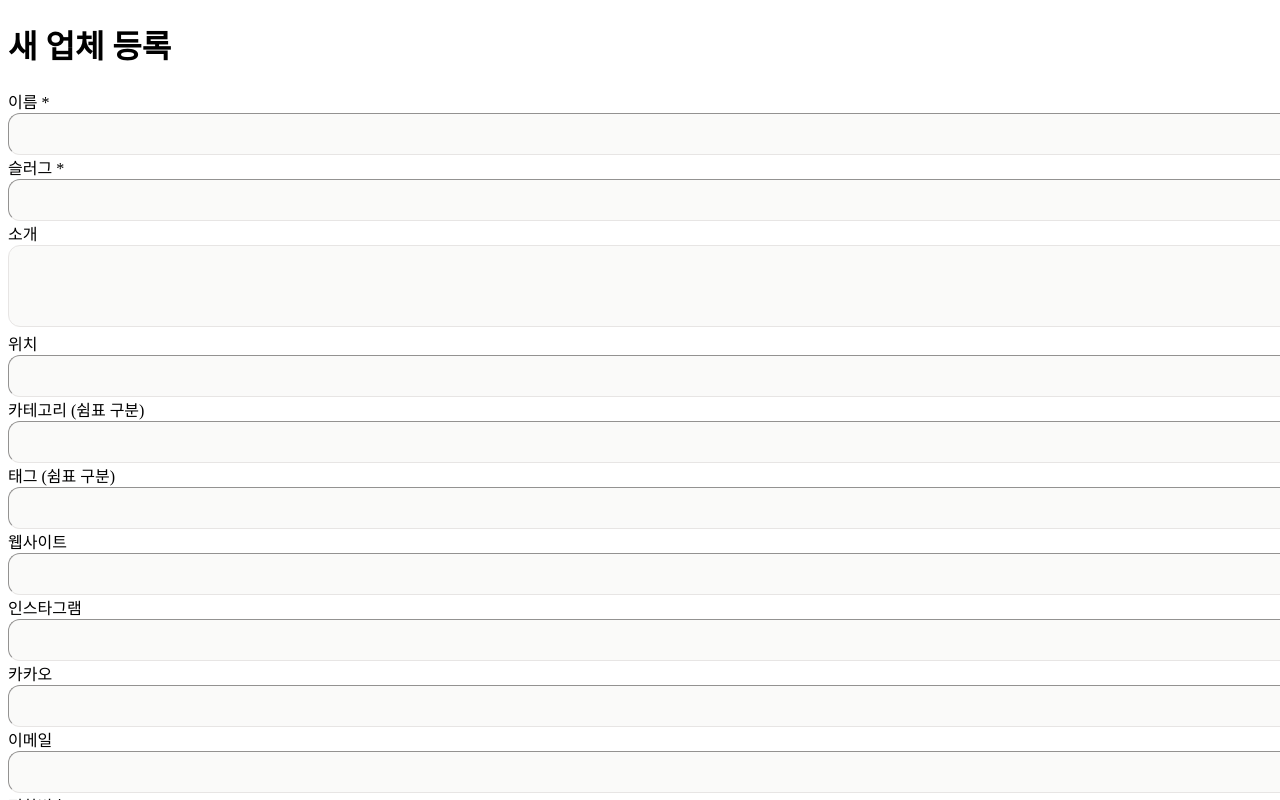
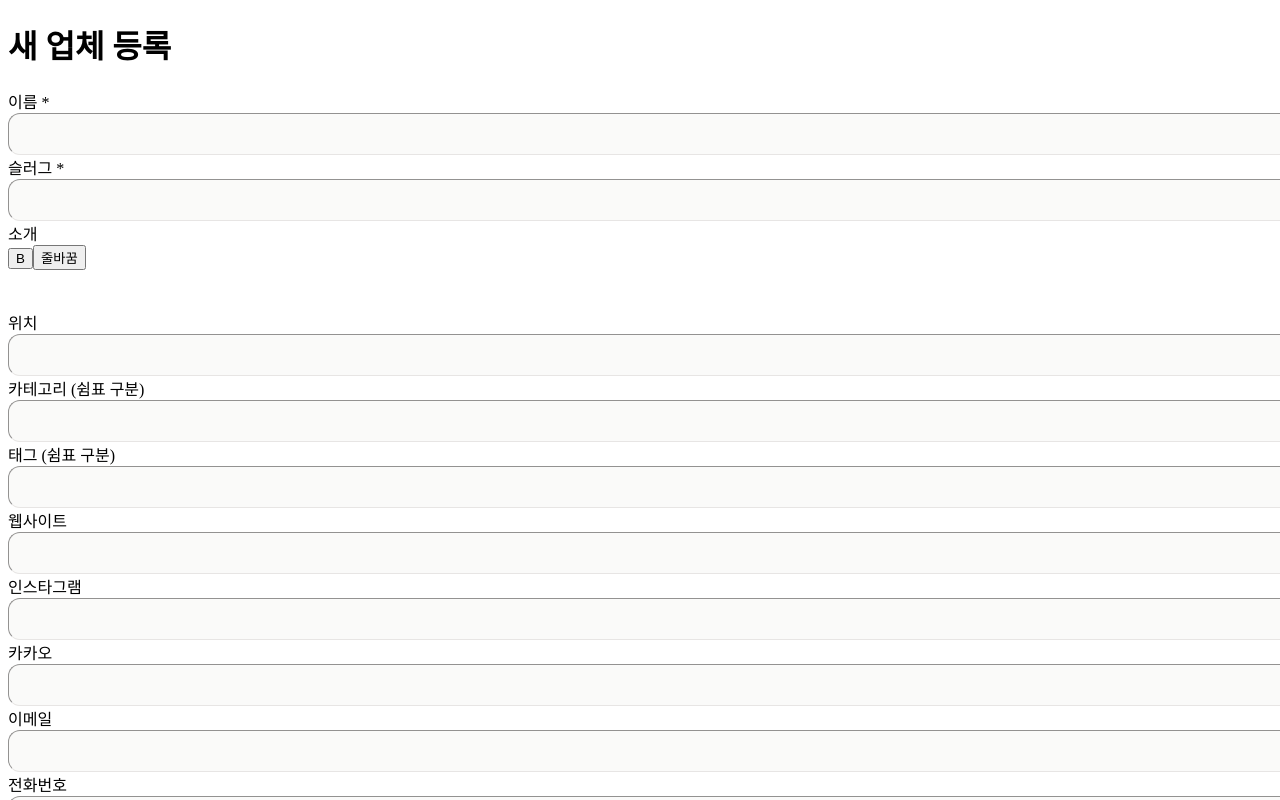
Before and after one commit to pluus/my_little_vendors, a Nuxt app: page /admin/businesses/new in a window 1280 px wide. Shown: the top 800 px of the page. Built offline with nearby package versions, Linux system fonts and the light colour scheme; no server answers.

Commit message:
rich text editor

```diff
--- a/app/components/admin/BusinessForm.vue
+++ b/app/components/admin/BusinessForm.vue
@@ -13,7 +13,7 @@
 
     <label class="block">
       <span class="block text-xs font-semibold text-stone-500 mb-1">소개</span>
-      <textarea v-model="local.description" rows="3" class="field" />
+      <AdminRichTextEditor v-model="local.description" />
     </label>
 
     <div class="grid grid-cols-1 sm:grid-cols-2 gap-4">
@@ -91,7 +91,7 @@
 
     <label class="block">
       <span class="block text-xs font-semibold text-stone-500 mb-1">Fun Fact</span>
-      <textarea v-model="local.fun_fact" rows="3" class="field" />
+      <AdminRichTextEditor v-model="local.fun_fact" />
     </label>
 
     <div class="grid grid-cols-1 sm:grid-cols-2 gap-4 border-t border-stone-200 pt-4">
@@ -108,7 +108,7 @@
       </label>
       <label class="block sm:col-span-2">
         <span class="block text-xs font-semibold text-stone-500 mb-1">스토리</span>
-        <textarea v-model="local.vendor_story" rows="3" class="field" />
+        <AdminRichTextEditor v-model="local.vendor_story" />
       </label>
     </div>
 
--- /dev/null
+++ b/app/components/admin/RichTextEditor.vue
@@ -0,0 +1,62 @@
+<template>
+  <div class="rounded-xl border border-stone-200 bg-stone-50 overflow-hidden">
+    <div class="flex items-center gap-1 border-b border-stone-200 bg-white px-2 py-1">
+      <button
+        type="button"
+        class="w-7 h-7 rounded font-bold text-sm text-stone-700 hover:bg-stone-100"
+        title="굵게 (Ctrl+B)"
+        @mousedown.prevent="exec('bold')"
+      >
+        B
+      </button>
+      <button
+        type="button"
+        class="px-2 h-7 rounded text-xs text-stone-500 hover:bg-stone-100"
+        title="줄바꿈 추가"
+        @mousedown.prevent="insertLineBreak"
+      >
+        줄바꿈
+      </button>
+    </div>
+    <div
+      ref="editorEl"
+      class="field min-h-[6rem] focus:outline-none"
+      contenteditable="true"
+      @input="onInput"
+    />
+  </div>
+</template>
+
+<script setup lang="ts">
+const props = defineProps<{ modelValue: string | null }>();
+const emit = defineEmits<{ "update:modelValue": [string] }>();
+
+const editorEl = ref<HTMLDivElement | null>(null);
+
+onMounted(() => {
+  if (editorEl.value) editorEl.value.innerHTML = props.modelValue || "";
+  document.execCommand("defaultParagraphSeparator", false, "br");
+});
+
+function onInput() {
+  emit("update:modelValue", editorEl.value?.innerHTML ?? "");
+}
+
+function exec(command: string) {
+  editorEl.value?.focus();
+  document.execCommand(command);
+  onInput();
+}
+
+function insertLineBreak() {
+  editorEl.value?.focus();
+  document.execCommand("insertHTML", false, "<br><br>");
+  onInput();
+}
+</script>
+
+<style scoped>
+.field {
+  @apply w-full px-3.5 py-2.5 text-sm text-stone-800;
+}
+</style>
```
